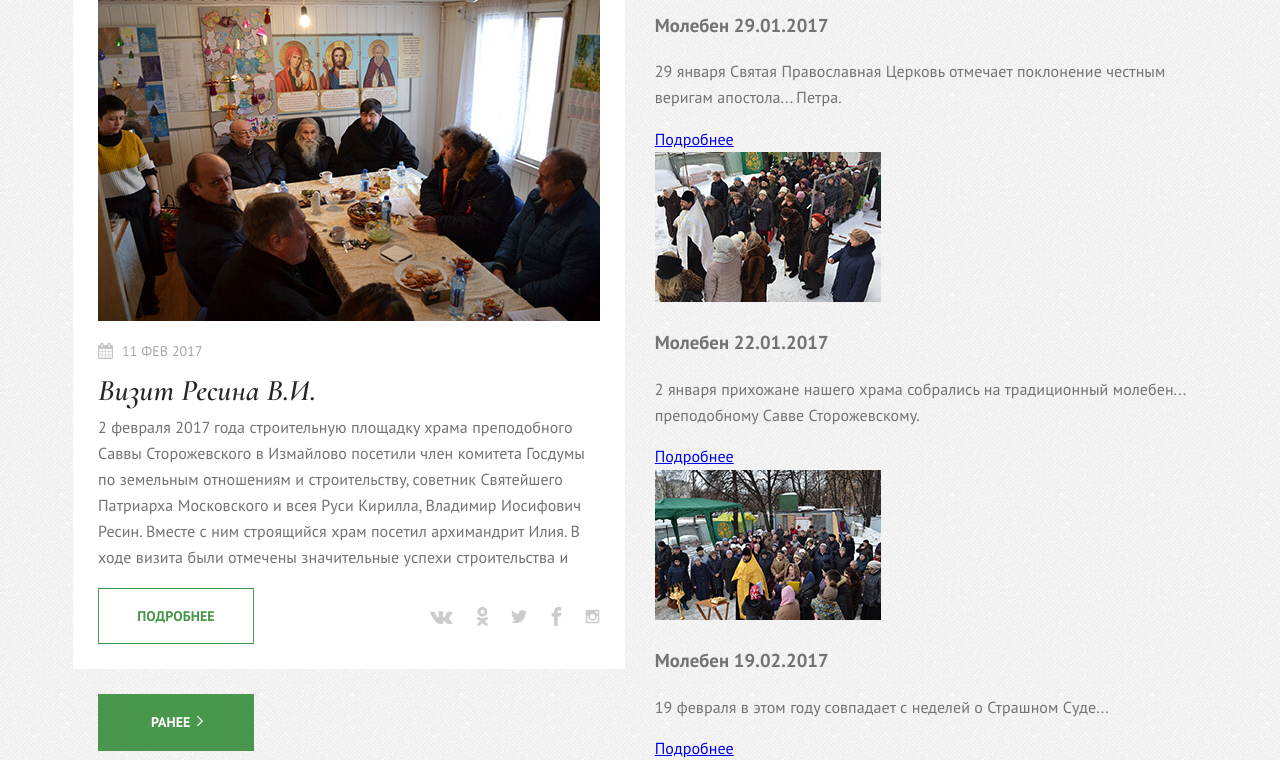
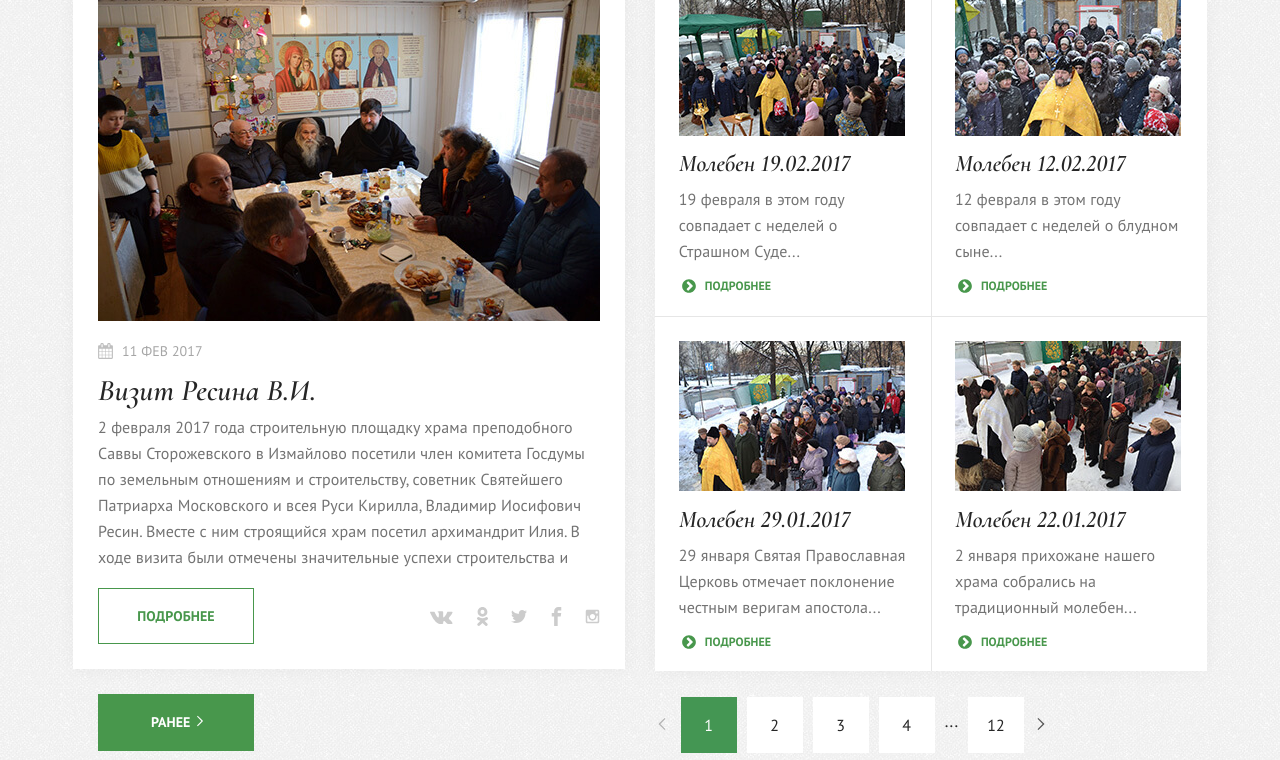
Before and after one commit to PonkinDmitrij2/temple-test, a plain HTML site: page index.html in a window 1280 px wide. Shown: the part 1540-2300 px from the top of the page. Drawn offline with Linux system fonts and the light colour scheme.

Commit message:
Adds css styles for the NEWS section

```diff
--- a/css/main.css
+++ b/css/main.css
@@ -103,11 +103,6 @@ body {
   padding-left: 15px;
   padding-right: 15px;
   /* box-shadow: 0 0 0 1px green !important; */
-}
-
-.row {
-  display: flex;
-  flex-wrap: wrap;
 }
 
 
@@ -396,12 +391,19 @@ body {
 /* ========================================
    $INDEX-LAYOUT
    ======================================== */
+.index-container {
+  margin-bottom: 50px;
+}
+
 .index-row {
+  display: flex;
+  flex-wrap: wrap;
   justify-content: space-between;
 }
 
 .index-col {
-  width: 48.7%;
+  flex: 0 0 48.7%;
+  max-width: 48.7%;
 }
 
 
@@ -411,6 +413,7 @@ body {
    ======================================== */
 .blog__list {
   margin: 0;
+  margin-bottom: 25px;
   padding: 0;
   list-style: none;
 }
@@ -419,10 +422,11 @@ body {
   margin-bottom: 30px;
   padding: 25px;
   background-color: #fff;
+  box-shadow: 0 0 18px 0 rgba(0, 0, 0, 0.04);
 }
 
 .blog__item:last-child {
-  margin-bottom: 25px;
+  margin-bottom: 0;
 }
 
 .item-blog__photo {
@@ -478,7 +482,6 @@ body {
   margin: 0;
   margin-bottom: 18px;
   line-height: 1.63;
-  color: #737373;
 }
 
 .item-blog__actions {
@@ -553,15 +556,207 @@ body {
 
 
 
-
 /* ========================================
    $NEWS
    ======================================== */
 .news__list {
+  display: flex;
+  flex-wrap: wrap;
+  margin: 0;
+  margin-bottom: 26px;
+  padding: 0;
+  list-style: none;
+  background-color: #fff;
+  box-shadow: 0 0 18px 0 rgba(0, 0, 0, 0.04);
+}
+
+.news__item {
+  position: relative;
+  flex: 0 0 50%;
+  max-width: 50%;
+  padding: 25px 25px 14px 24px;
+}
+
+.news__item:nth-child(odd)::before {
+  position: absolute;
+  top: 0;
+  right: -1px;
+  bottom: 0;
+  width: 1px;
+  content: "";
+  background-color: #e6e6e6;
+  /* background-color: red; */
+}
+
+.news__item::after {
+  content: "";
+  position: absolute;
+  left: 0;
+  right: 0;
+  top: 0px;
+  height: 1px;
+  background-color: #e6e6e6;
+}
+
+.news__item:first-child::after {
+  display: none;
+}
+
+.news__item:first-child + .news__item::after {
+  display: none;
+}
+
+.item-news__photo {
+  position: relative;
+  margin-bottom: 15px;
+  padding-bottom: 66.3%;
+}
+
+.item-news__img {
+  position: absolute;
+  top: 0;
+  left: 0;
+  right: 0;
+  bottom: 0;
+  max-width: 100%;
+  max-height: 100%;
+  margin: auto;
+}
+
+.item-news__title {
+  margin: 0;
+  margin-bottom: 9px;
+  font-family: "Cormorant Infant", "Times New Roman", "Times", serif;
+  font-size: 24px;
+  line-height: 1.08;
+  font-style: italic;
+  font-weight: 600;
+  color: #262626;
+}
+
+.item-news__text {
+  margin: 0;
+  margin-bottom: 12px;
+  line-height: 1.63;
+}
+
+.item-news__more-link {
+  position: relative;
+  display: inline-block;
+  vertical-align: top;
+  padding-left: 26px;
+  font-size: 12px;
+  font-weight: 700;
+  color: #48974c;
+  text-transform: uppercase;
+  text-decoration: none;
+}
+
+.item-news__more-link::before {
+  content: "";
+  position: absolute;
+  top: 2px;
+  left: 2px;
+  width: 16px;
+  height: 16px;
+  background: url("../img/bg/circle-arrow-right.svg");
+}
+
+.item-news__more-link:hover,
+.item-news__more-link:focus {
+  text-decoration: underline;
+}
+
+
+
+/* ========================================
+   $PAGINATION
+   ======================================== */
+.pagination {
+  display: flex;
+  flex-wrap: wrap;
   margin: 0;
   padding: 0;
   list-style: none;
 }
+
+.pagination__item:not(:last-child) {
+  margin-right: 10px;
+}
+
+.pagination__item {
+  line-height: 56px;
+  text-align: center;
+}
+
+.pagination__link {
+  display: block;
+  min-width: 56px;
+  height: 56px;
+  padding: 0 10px;
+  text-decoration: none;
+  color: #262626;
+  background-color: #ffffff;
+}
+
+.pagination__link--prev {
+  margin-right: 2px;
+}
+
+.pagination__link--prev,
+.pagination__link--next {
+  min-width: 14px;
+  padding: 0;
+  background-color: transparent;
+}
+
+.pagination__dots {
+  position: relative;
+  top: -4px;
+  display: inline-block;
+  font-size: 17px;
+  color: #262626;
+}
+
+.pagination__link:hover,
+.pagination__link:focus,
+.pagination__link--active {
+  color: #ffffff;
+  background-color: #449653;
+}
+
+.pagination__link:active {
+  background-color: #3d8040;
+}
+
+.pagination__link--prev:hover,
+.pagination__link--prev:focus,
+.pagination__link--next:hover,
+.pagination__link--next:focus {
+  background-color: transparent;
+}
+
+.pagination__link--prev:hover path,
+.pagination__link--prev:focus path,
+.pagination__link--next:hover path,
+.pagination__link--next:focus path {
+  stroke: #449653;
+}
+
+.pagination__link:active path {
+  stroke: #3d8040;
+}
+
+.pagination__link--disabled,
+.pagination__link--disabled:hover {
+  cursor: default;
+}
+
+.pagination__link--disabled path,
+.pagination__link--disabled:hover path {
+  stroke: #b3b3b3;
+}
+
 
 
 
--- a/index.html
+++ b/index.html
@@ -94,8 +94,8 @@
         </div>
       </section>
 
-      <div class="container">
-        <div class="row  index-row">
+      <div class="container  index-container">
+        <div class="index-row">
           <div class="index-col">
             <section class="blog">
               <h2 class="visually-hidden">Блог</h2>
@@ -231,7 +231,7 @@
                   <p class="item-news__text">
                     19 февраля в этом году совпадает с неделей о Страшном Суде...
                   </p>
-                  <a class="item-news__more" href="javascript:void(0)">Подробнее</a>
+                  <a class="item-news__more-link" href="javascript:void(0)">Подробнее</a>
                 </li>
                 <li class="news__item  item-news">
                   <div class="item-news__photo">
@@ -241,7 +241,7 @@
                   <p class="item-news__text">
                     12 февраля в этом году совпадает с неделей о блудном сыне...
                   </p>
-                  <a class="item-news__more" href="javascript:void(0)">Подробнее</a>
+                  <a class="item-news__more-link" href="javascript:void(0)">Подробнее</a>
                 </li>
                 <li class="news__item  item-news">
                   <div class="item-news__photo">
@@ -249,9 +249,8 @@
                   </div>
                   <h3 class="item-news__title">Молебен 29.01.2017</h3>
                   <p class="item-news__text">
-                    29 января Святая Православная Церковь отмечает поклонение честным веригам апостола... Петра.
-                  </p>
-                  <a class="item-news__more" href="javascript:void(0)">Подробнее</a>
+                    29 января Святая Православная Церковь отмечает поклонение честным веригам апостола...</p>
+                  <a class="item-news__more-link" href="javascript:void(0)">Подробнее</a>
                 </li>
                 <li class="news__item  item-news">
                   <div class="item-news__photo">
@@ -259,9 +258,9 @@
                   </div>
                   <h3 class="item-news__title">Молебен 22.01.2017</h3>
                   <p class="item-news__text">
-                    2 января прихожане нашего храма собрались на традиционный молебен... преподобному Савве Сторожевскому.
+                    2 января прихожане нашего храма собрались на традиционный молебен...
                   </p>
-                  <a class="item-news__more" href="javascript:void(0)">Подробнее</a>
+                  <a class="item-news__more-link" href="javascript:void(0)">Подробнее</a>
                 </li>
                 <li class="news__item  item-news">
                   <div class="item-news__photo">
@@ -271,7 +270,7 @@
                   <p class="item-news__text">
                     19 февраля в этом году совпадает с неделей о Страшном Суде...
                   </p>
-                  <a class="item-news__more" href="javascript:void(0)">Подробнее</a>
+                  <a class="item-news__more-link" href="javascript:void(0)">Подробнее</a>
                 </li>
                 <li class="news__item  item-news">
                   <div class="item-news__photo">
@@ -281,7 +280,7 @@
                   <p class="item-news__text">
                     12 февраля в этом году совпадает с неделей о блудном сыне...
                   </p>
-                  <a class="item-news__more" href="javascript:void(0)">Подробнее</a>
+                  <a class="item-news__more-link" href="javascript:void(0)">Подробнее</a>
                 </li>
                 <li class="news__item  item-news">
                   <div class="item-news__photo">
@@ -289,9 +288,8 @@
                   </div>
                   <h3 class="item-news__title">Молебен 29.01.2017</h3>
                   <p class="item-news__text">
-                    29 января Святая Православная Церковь отмечает поклонение честным веригам апостола... Петра.
-                  </p>
-                  <a class="item-news__more" href="javascript:void(0)">Подробнее</a>
+                    29 января Святая Православная Церковь отмечает поклонение честным веригам апостола...</p>
+                  <a class="item-news__more-link" href="javascript:void(0)">Подробнее</a>
                 </li>
                 <li class="news__item  item-news">
                   <div class="item-news__photo">
@@ -299,9 +297,8 @@
                   </div>
                   <h3 class="item-news__title">Молебен 22.01.2017</h3>
                   <p class="item-news__text">
-                    2 января прихожане нашего храма собрались на традиционный молебен... преподобному Савве Сторожевскому.
-                  </p>
-                  <a class="item-news__more" href="javascript:void(0)">Подробнее</a>
+                    2 января прихожане нашего храма собрались на традиционный молебен...</p>
+                  <a class="item-news__more-link" href="javascript:void(0)">Подробнее</a>
                 </li>
               </ul>
 
```
Also changed, not shown: img/bg/circle-arrow-right.svg (added).
